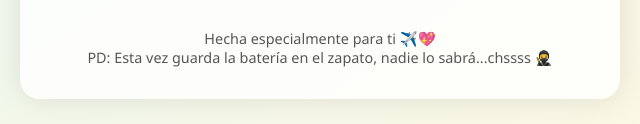
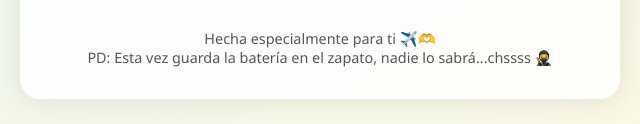
Before and after one commit to CarlosChato/escala, a plain HTML site: page index.html in a window 1280 px wide. Shown: the part 673-797 px from the top of the page, 320-960 px from the left. Drawn offline with Linux system fonts and the light colour scheme.

Commit message:
added emoji change

```diff
--- a/index.html
+++ b/index.html
@@ -248,7 +248,7 @@
         </div>
 
         <div class="footer">
-            Hecha especialmente para ti ✈️💖<br />
+            Hecha especialmente para ti ✈️🫶<br />
             PD: Esta vez guarda la batería en el zapato, nadie lo sabrá...chssss 🥷
         </div>
     </div>
```
